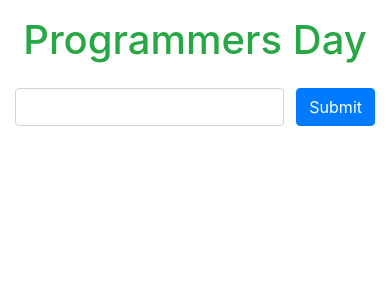
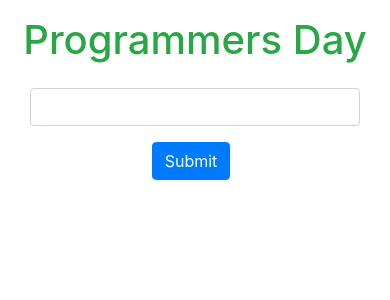
Before and after one commit to husan-eshonqulov/programmers-day, a React (Create React App) app: page / in a window 390 px wide. Shown: the top 300 px of the page. Built offline with nearby package versions, Linux system fonts and the light colour scheme.

Commit message:
with responsive

```diff
--- a/public/index.html
+++ b/public/index.html
@@ -1,14 +1,12 @@
 <!DOCTYPE html>
 <html lang="en">
+
 <head>
   <meta charset="utf-8" />
   <link rel="icon" href="%PUBLIC_URL%/favicon.ico" />
   <meta name="viewport" content="width=device-width, initial-scale=1" />
   <meta name="theme-color" content="#000000" />
-    <meta
-      name="description"
-      content="Web site created using create-react-app"
-    />
+  <meta name="description" content="Web site created using create-react-app" />
   <link rel="apple-touch-icon" href="%PUBLIC_URL%/logo192.png" />
   <!--
       manifest.json provides metadata used when your web app is installed on a
@@ -24,8 +22,9 @@
       work correctly both with client-side routing and a non-root public URL.
       Learn how to configure a non-root public URL by running `npm run build`.
     -->
-    <title>React App</title>
+  <title>Programmers Day</title>
 </head>
+
 <body>
   <noscript>You need to enable JavaScript to run this app.</noscript>
   <div id="root"></div>
@@ -40,4 +39,5 @@
       To create a production bundle, use `npm run build` or `yarn build`.
     -->
 </body>
+
 </html>
--- a/src/Components/Form.js
+++ b/src/Components/Form.js
@@ -19,19 +19,25 @@ function Form(props) {
 
     return (
         <form onSubmit={(event) => event.preventDefault()}>
-            <div className="d-flex">
+            <div className="d-flex justify-content-center">
+                <div className="d-flex row" id="responsive-width">
+                    <div className="col-sm-11 mb-3">
                         <input
-                    className="form-control mr-2"
+                            className="form-control"
                             type="number"
                             value={inputValue}
                             onChange={handleChange}
                         />
+                    </div>
+                    <div className="col-sm-1">
                         <button
-                    className="btn btn-primary ml-1"
+                            className="btn btn-primary ml-n2"
                             onClick={() => submitForm()}
                         >
                             Submit
                             </button>
+                    </div>
+                </div>
             </div>
         </form>
     );
--- /dev/null
+++ b/src/index.css
@@ -0,0 +1,15 @@
+#responsive-width {
+    width: 65%;
+}
+
+@media (max-width: 425px) {
+    #responsive-width {
+        width: 100%;
+    }
+}
+
+@media (min-width: 426px) and (max-width: 768px) {
+    #responsive-width {
+        width: 75%;
+    }
+}
--- a/src/index.js
+++ b/src/index.js
@@ -1,5 +1,6 @@
 import ReactDOM from 'react-dom';
 import App from './Components/App';
 import 'bootstrap/dist/css/bootstrap.css';
+import './index.css';
 
 ReactDOM.render(<App />, document.getElementById('root'));
```
Also changed, not shown: src/Components/Header.js (+7 -1 lines). Lines whose indentation alone changed are shown as unchanged.
